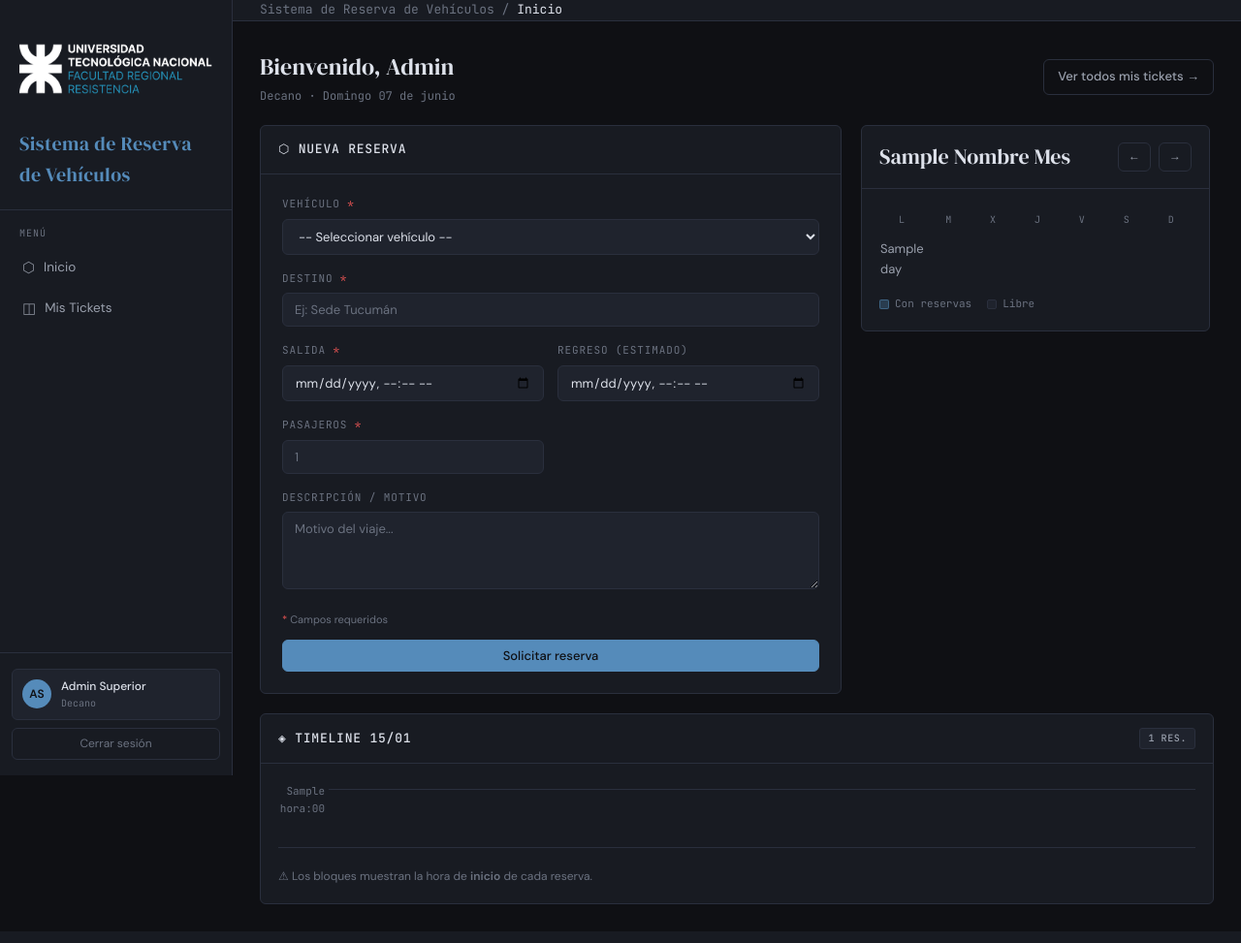
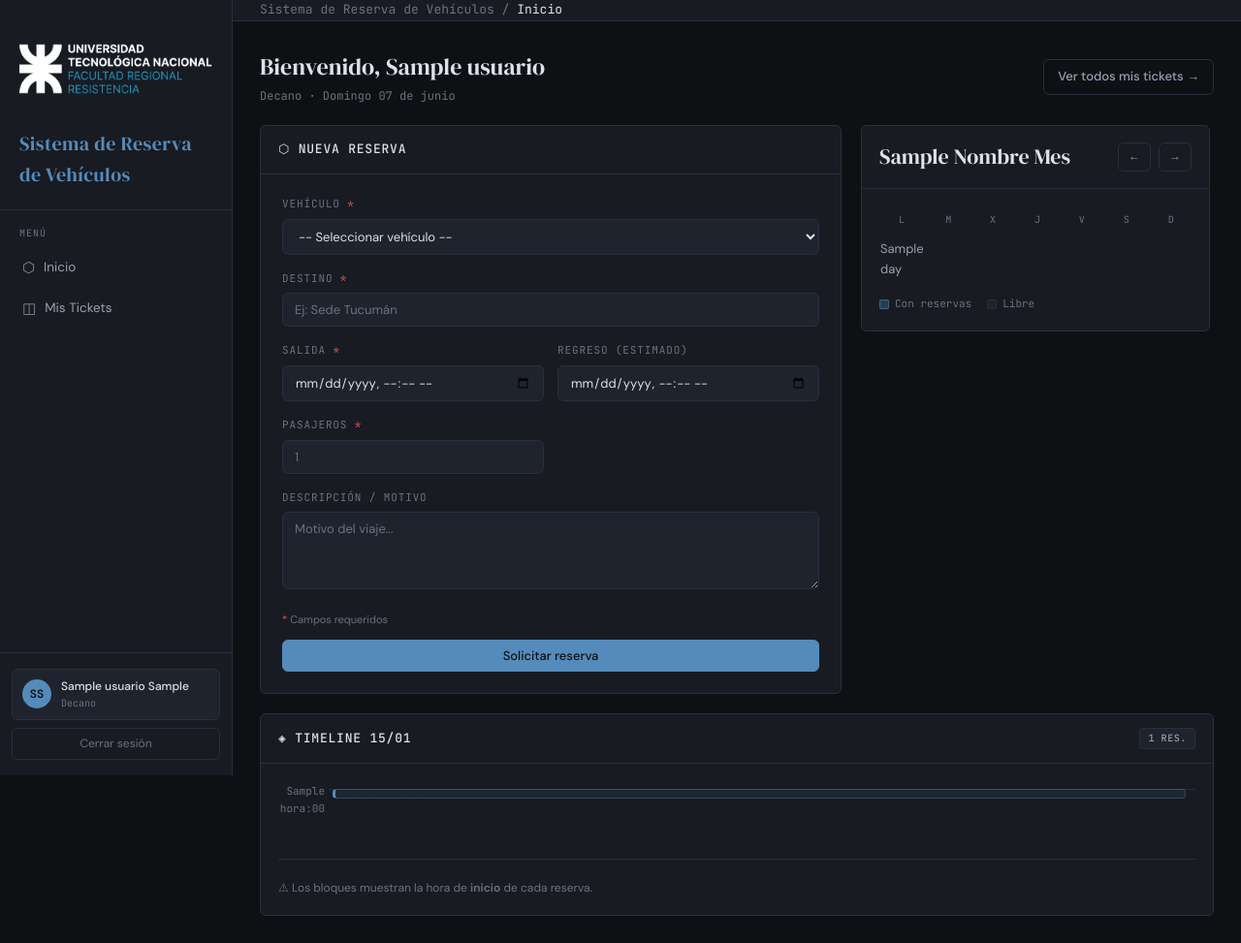
Before and after one commit to joaquin1401/TICKETS_v1, a Django app: template reservas/templates/reservas/inicio.html in a window 1280 px wide. Shown: the whole page at 97% size. Run offline with Django 5.2, Linux system fonts and the light colour scheme; data comes from the database, SQL or seed files in the repository; tables that the repository leaves empty hold one stand-in row (values such as "Sample post"); the template is opened without the code that fills it: values that come from a table or form of the project are taken from there, most other values are stand-ins (such as "Sample title", 1, 10 or a date in 2020); parts of the project's set-up code (start-up, migrations or seed data) failed here and were passed over.

Commit message:
fix bloques del timeline desalineados

```diff
--- a/config/settings.py
+++ b/config/settings.py
@@ -76,7 +76,7 @@ DATABASES = {
 LANGUAGE_CODE = "es-ar"
 TIME_ZONE = "America/Argentina/Buenos_Aires"
 USE_I18N = True
-USE_TZ = True
+USE_TZ = False
 
 # ── Estáticos ────────────────────────────────────────────────────────────────
 STATIC_URL = "/static/"
--- a/reservas/templates/reservas/inicio.html
+++ b/reservas/templates/reservas/inicio.html
@@ -219,25 +219,26 @@
   <div class="card-body">
     {% if tickets_dia %}
     <div class="timeline-wrap">
+      <!-- Background Grid -->
+      <div class="timeline-grid">
         {% for hora in horas %}
-      {% with hora_int=hora|add:"0" %}
         <div class="hour-row">
           <span class="hour-label">{{ hora }}:00</span>
           <div class="hour-line"></div>
-        <div class="hour-content">
+        </div>
+        {% endfor %}
+      </div>
+
+      <!-- Tickets Overlay -->
+      <div class="timeline-overlay" style="position: absolute; top: 8px; left: 56px; right: 0; bottom: 0; pointer-events: none;">
         {% for t in tickets_dia %}
-          {% if t.hora_inicio.hour|stringformat:"02d" == hora %}
-          <div class="reservation-block">
+        <div class="reservation-block" style="top: {{ t.top_px }}px; height: {{ t.height_px }}px; left: 0; right: 10px; pointer-events: auto;">
           <div class="res-times">{{ t.hora_inicio|date:"H:i" }} → {% if t.hora_fin %}{{ t.hora_fin|date:"H:i" }}{% else %}?{% endif %}</div>
           <div class="res-dest">{{ t.destino }}</div>
           <div class="res-user">{{ t.id_usuario.nombre_completo }}</div>
         </div>
-          {% endif %}
         {% endfor %}
       </div>
-      </div>
-      {% endwith %}
-      {% endfor %}
     </div>
     <hr class="divider">
     <p style="font-size:12px;color:var(--text-muted);">
--- a/static/css/pages/timeline_dia.css
+++ b/static/css/pages/timeline_dia.css
@@ -6,7 +6,7 @@
 .hour-row {
   display: flex;
   align-items: flex-start;
-  min-height: 48px;
+  height: 60px;
   position: relative;
 }
 
@@ -42,9 +42,16 @@
   border: 1px solid rgba(85, 139, 186, 0.35);
   border-left: 3px solid var(--accent);
   border-radius: 4px;
-  padding: 8px 12px;
-  margin-bottom: 6px;
-  position: relative;
+  padding: 4px 8px; /* Reduced padding to fit smaller blocks */
+  margin: 0; /* Remove margin to respect precise height/top */
+  position: absolute;
+  overflow: hidden; /* Hide overflow if block is too short */
+  z-index: 10;
+  display: flex;
+  flex-direction: column;
+  justify-content: flex-start;
+  /* Shadow for depth over grid */
+  box-shadow: 0 2px 4px rgba(0,0,0,0.05);
 }
 
 .reservation-block .res-times {
```
Also changed, not shown: reservas/views.py (+26 -1 lines). Lines whose indentation alone changed are shown as unchanged.
